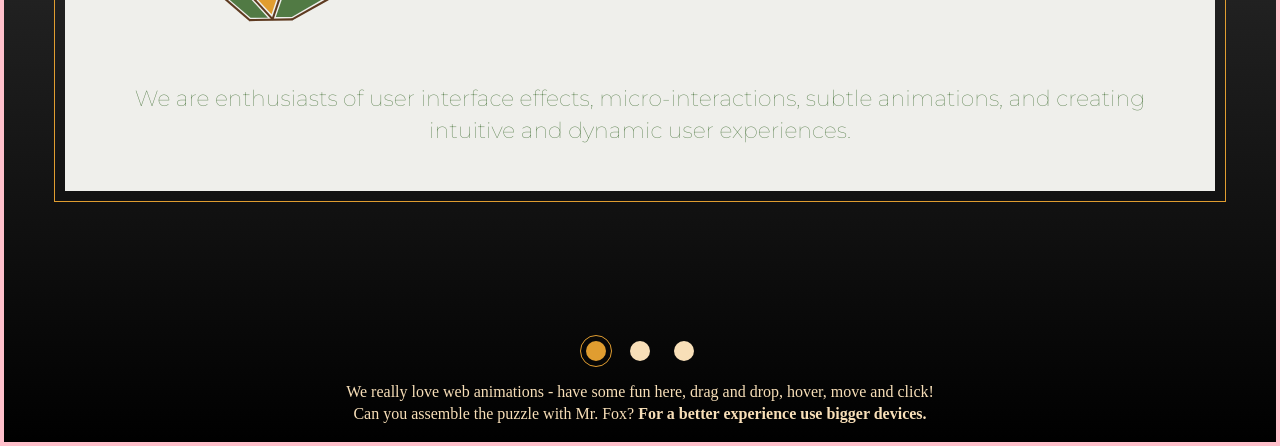
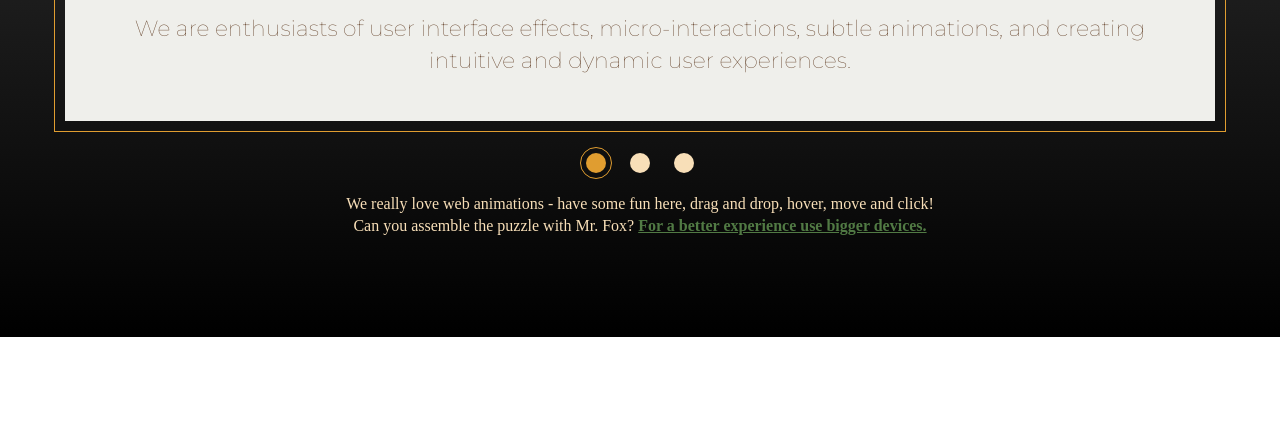
Before and after one commit to NataliaBujnowicz1987/FOXdesign-new, a plain HTML site: page index.html in a window 1280 px wide. Shown: the part 463-909 px from the top of the page. After the commit the page ends 800 px from the top, so only its background shows below. Drawn offline with nearby package versions, Linux system fonts and the light colour scheme.

Commit message:
last update

```diff
--- a/index.html
+++ b/index.html
@@ -131,9 +131,6 @@
                                 </g>
                             </g>
                         </svg>
-
-
-
                     </div>
 
                     <div class="header--title">
@@ -152,8 +149,8 @@
         <div class='section-container about-section slider-box fade'>
             <h1>sHoRT stoRy About us</h1>
             <p>Hello!</p>
+            <p>Our offer focuses on Web Design & Development for individuals and companies who want to grow their business with a great, modern, and unique website.</p>
             <p>We are enthusiasts of user interface effects, micro-interactions, subtle animations, and creating intuitive and dynamic user experiences.</p>
-            <p>Our offer focuses on Web Design & Development for individuals and companies who want to grow their business with a great, modern, and unique website.</p>
             <p>We use the latest tools, web programming languages, and libraries to create modern, responsive, and interactive websites.</p>
             <div class='section-container--icons'>
                 <div><img src='assets/fb.png'/><a href='https://www.facebook.com/FOXdesign.ie/' target='blank'>www.facebook.com/FOXdesign.ie</a></div>
@@ -257,8 +254,6 @@
         </div>
 
 
-    </section>
-
      <!-- The dots/circles -->
         <div class="slider-dots">
             <span class="dot" onclick="currentSlide(1)"></span>
@@ -266,6 +261,8 @@
             <span class="dot" onclick="currentSlide(3)"></span>
             <p>We really love web animations - have some fun here, drag and drop, hover, move and click! <br/>Can you assemble the puzzle with Mr. Fox?  <b>For a better experience use bigger devices.</b></p>
         </div>
+    </section>
+
 
 
     <!-- GSAP / JS scripts  -->
--- a/style.scss
+++ b/style.scss
@@ -24,12 +24,11 @@ body {
     overflow-x: hidden;
     height: auto;
     // touch-action: none;
-    width: 100vw;
-    border: 4px solid pink;
-    display: flex;
-    flex-direction: column;
-    justify-content: space-evenly;
-    align-items: center;
+    width: 100%;
+    // display: flex;
+    // flex-direction: column;
+    // justify-content: space-evenly;
+    // align-items: center;
     @media only screen and (max-width: 850px) {
     //    height: auto;
     //    overflow-y: scroll;
@@ -38,7 +37,7 @@ body {
 }
 
 h1 {
-    color: $green-color;
+    color: $orange-light-color;
     text-align: center;
     font-family: 'Major Mono Display', monospace;
     @media only screen and (max-width: 850px) {
@@ -64,7 +63,7 @@ section {
     align-items: center;
     flex-direction: column;
     @media only screen and (max-width: 999px) {
-        justify-content: start;
+        // justify-content: start;
 
     }
     .section-container {
@@ -75,10 +74,12 @@ section {
         padding: 2em;
         outline: 1px solid $orange-light-color;
         outline-offset: 10px;
+        margin-bottom: 2em;
         @media only screen and (max-width: 1195px) and (min-width: 1000px) {
             max-width: 950px;
             // width: 100%;
             margin-top: 2em;
+            margin-bottom: 0em;
         }
         @media only screen and (max-width: 850px) {
             max-width: 550px;
@@ -214,7 +215,7 @@ header {
     }
     .header--subtitle {
         text-align: center;
-        color: $green-color;
+        color: $brown-color;
         line-height: 2em;
         h3 {
             position: relative;
@@ -286,6 +287,7 @@ header {
         }
         p {
             margin-bottom: 1.5em;
+            color: $brown-color;
             @media only screen and (max-width: 850px) {
                 font-size: 13px;
                 text-align: justify;
@@ -299,6 +301,8 @@ header {
 // slider
 .slider-dots {
     text-align: center;
+    // position: absolute;
+    // bottom: 0px;
     @media only screen and (max-width: 1195px) {
         margin-top: 2em;
 
@@ -323,6 +327,10 @@ header {
             padding: 1em;
             line-height: 1.5em;
         }
+    }
+    b {
+        color: $green-color;
+        text-decoration: underline;
     }
 }
 
```
Also changed, not shown: style.css, 1 other file. Lines whose indentation alone changed are shown as unchanged.
